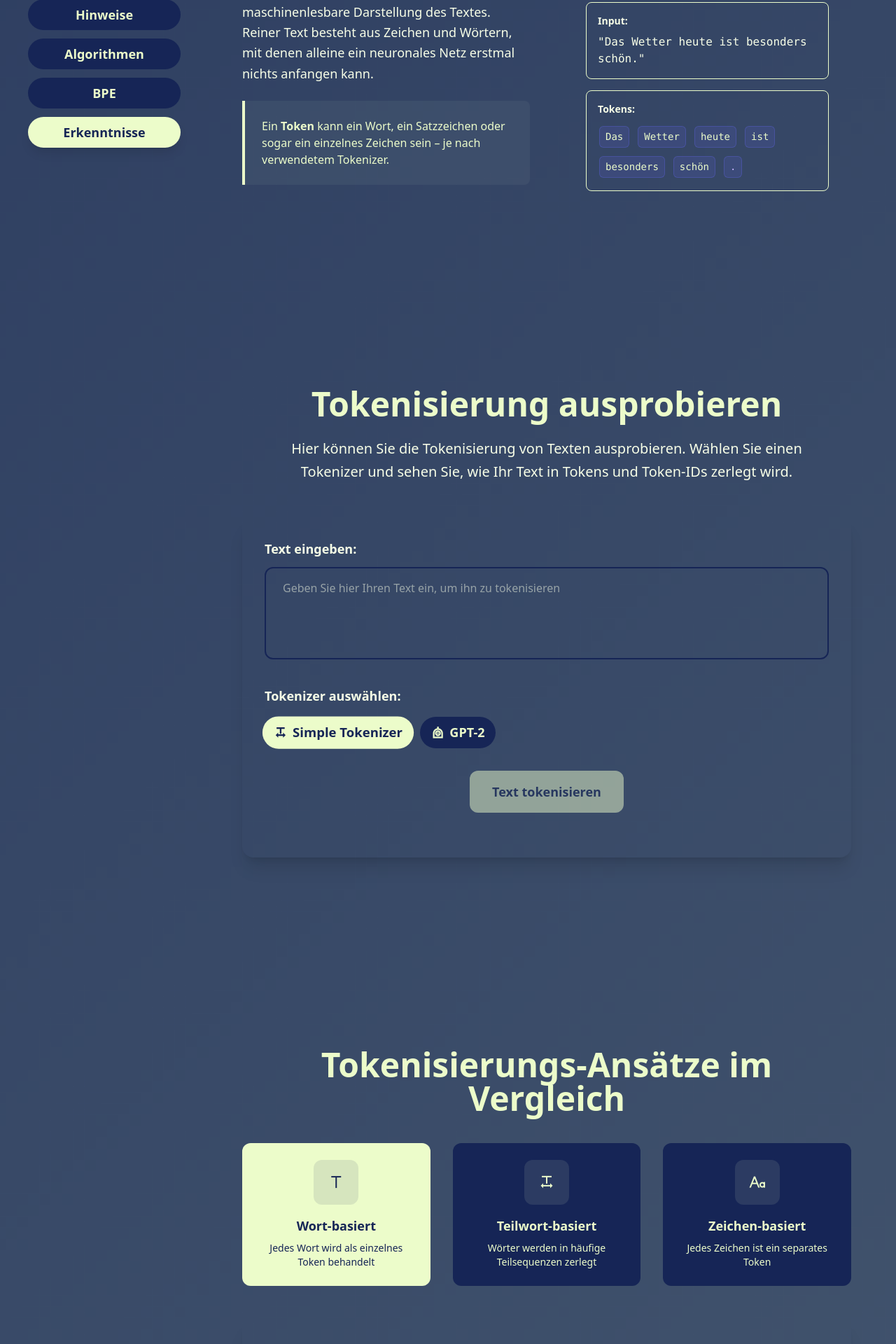
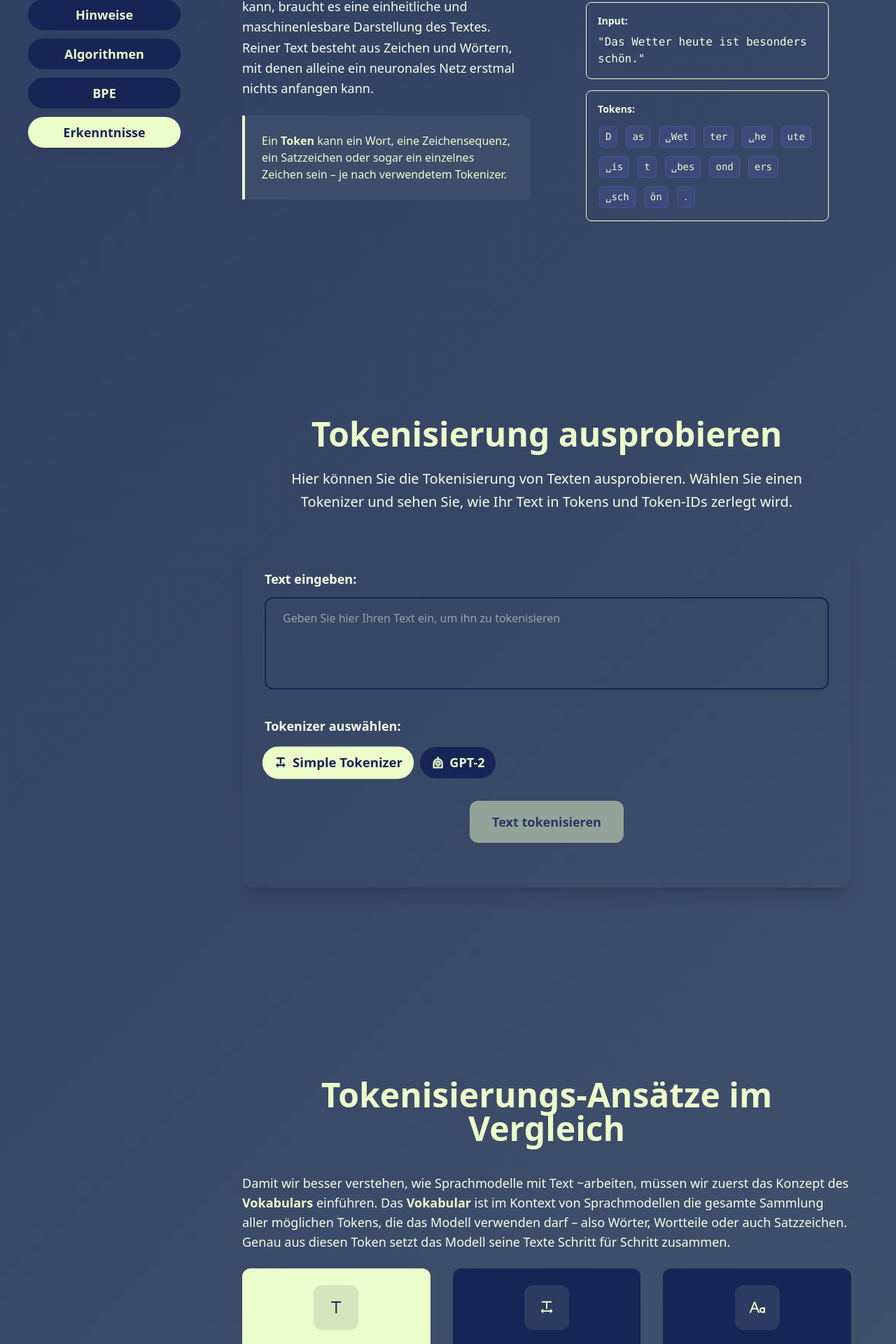
Before and after one commit to TNattermann/weiss-die-ki-dass-sie-nichts-weiss-frontend, a React (Vite) app: page /tokeninfo in a window 1280 px wide. Shown: the part 369-2289 px from the top of the page at 70% size. Built offline with nearby package versions, Linux system fonts and the light colour scheme.

Commit message:
Updated token page

```diff
--- a/src/pages/tokenInfo/TokenBPE.tsx
+++ b/src/pages/tokenInfo/TokenBPE.tsx
@@ -74,55 +74,61 @@ export default function TokenBPE() {
 
                 <div className="bg-bgColor p-6 rounded-lg border border-outline-dark">
                   <h4 className="font-semibold text-primary mb-3">
-                    2. Häufigste Paare finden
+                    2. Häufige benachbaarte Zeichenpaare zusammenfassen
                   </h4>
                   <p className="text-text-normal mb-2">
-                    Das Paar <code>t + t</code> in „Wetter“ kommt häufig vor:
+                    Beispiel: Das Paar <code>a + s</code> in „Das“ kommt häufig vor:
                   </p>
                   <div className="flex flex-wrap gap-2">
                     <span className="token token-word">D</span>
-                    <span className="token token-word">a</span>
+                    <span className="token token-word">as</span>
+                    <span className="token token-special">␣</span>
+                    <span className="token token-word">We</span>
+                    <span className="token token-word">t</span>
+                    <span className="token token-word">t</span>
+                    <span className="token token-word">er</span>
+                    <span className="token token-special">␣</span>
+                    <span className="token token-word">he</span>
+                    <span className="token token-word">u</span>
+                    <span className="token token-word">te</span>
+                    <span className="token token-word">␣i</span>
+                    <span className="token token-word">s</span>
+                    <span className="token token-word">t</span>
+                    <span className="token token-special">␣</span>
+                    <span className="token token-word">be</span>
+                    <span className="token token-word">s</span>
+                    <span className="token token-word">on</span>
+                    <span className="token token-word">d</span>
+                    <span className="token token-word">e</span>
+                    <span className="token token-word">r</span>
                     <span className="token token-word">s</span>
                     <span className="token token-special">␣</span>
-                    <span className="token token-word">W</span>
-                    <span className="token token-word">e</span>
-                    <span className="token token-word">tt</span>
-                    <span className="token token-word">e</span>
-                    <span className="token token-word">r</span>
-                    <span className="token token-special">␣</span>
-                    <span className="token token-word">h</span>
-                    <span className="token token-word">e</span>
-                    <span className="token token-word">u</span>
-                    <span className="token token-word">t</span>
-                    <span className="token token-word">e</span>
-                    <span className="token token-special">␣</span>
-                    <span className="token token-word">ist</span>
-                    <span className="token token-special">␣</span>
-                    <span className="token token-word">besonders</span>
-                    <span className="token token-special">␣</span>
-                    <span className="token token-word">schön</span>
+                    <span className="token token-word">s</span>
+                    <span className="token token-word">ch</span>
+                    <span className="token token-word">ön</span>
                     <span className="token token-special">.</span>
                   </div>
                 </div>
 
                 <div className="bg-bgColor p-6 rounded-lg border border-outline-dark">
-                  <h4 className="font-semibold text-primary mb-3">3. Iteration</h4>
+                  <h4 className="font-semibold text-primary mb-3">3. Nächste Iteration</h4>
                   <p className="text-text-normal mb-2">
-                    Weitere häufige Kombinationen zusammenfassen (z. B. „Das“, „Wett“, „er“, „schön“):
+                    Weitere häufige Wortsequenzen zusammenfassen (z. B. „␣Wet“, „ute“):
                   </p>
                   <div className="flex flex-wrap gap-2">
-                    <span className="token token-word">Das</span>
-                    <span className="token token-special">␣</span>
-                    <span className="token token-word">Wett</span>
-                    <span className="token token-word">er</span>
-                    <span className="token token-special">␣</span>
-                    <span className="token token-word">heute</span>
-                    <span className="token token-special">␣</span>
-                    <span className="token token-word">ist</span>
-                    <span className="token token-special">␣</span>
-                    <span className="token token-word">besonders</span>
-                    <span className="token token-special">␣</span>
-                    <span className="token token-word">schön</span>
+                    <span className="token token-word">D</span>
+                    <span className="token token-word">as</span>
+                    <span className="token token-word">␣Wet</span>
+                    <span className="token token-word">ter</span>
+                    <span className="token token-word">␣he</span>
+                    <span className="token token-word">ute</span>
+                    <span className="token token-word">␣is</span>
+                    <span className="token token-word">t</span>
+                    <span className="token token-word">␣bes</span>
+                    <span className="token token-word">ond</span>
+                    <span className="token token-word">ers</span>
+                    <span className="token token-word">␣sch</span>
+                    <span className="token token-word">ön</span>
                     <span className="token token-special">.</span>
                   </div>
                 </div>
--- a/src/pages/tokenInfo/TokenIntroduction.tsx
+++ b/src/pages/tokenInfo/TokenIntroduction.tsx
@@ -18,7 +18,7 @@ export default function TokenInfoAlgorithms() {
                         </p>
                         <div className="bg-primary/5 border-l-4 text-primary p-6 rounded-r-lg mb-6">
                             <p className="text-textMedium font-medium">
-                                Ein <strong className="text-primary">Token</strong> kann ein Wort, ein Satzzeichen oder
+                                Ein <strong className="text-primary">Token</strong> kann ein Wort, eine Zeichensequenz, ein Satzzeichen oder
                                 sogar ein einzelnes Zeichen sein – je nach verwendetem Tokenizer.
                             </p>
                         </div>
@@ -32,12 +32,19 @@ export default function TokenInfoAlgorithms() {
                         <div className="bg-bgColor p-4 rounded-lg border border-outline">
                             <p className="text-text-normal font-semibold text-sm text-textNormal mb-3">Tokens:</p>
                             <div className="flex flex-wrap gap-2">
-                                <span className="token token-word">Das</span>
-                                <span className="token token-word">Wetter</span>
-                                <span className="token token-word">heute</span>
-                                <span className="token token-word">ist</span>
-                                <span className="token token-word">besonders</span>
-                                <span className="token token-word">schön</span>
+                                <span className="token token-word">D</span>
+                                <span className="token token-word">as</span>
+                                <span className="token token-word">␣Wet</span>
+                                <span className="token token-word">ter</span>
+                                <span className="token token-word">␣he</span>
+                                <span className="token token-word">ute</span>
+                                <span className="token token-word">␣is</span>
+                                <span className="token token-word">t</span>
+                                <span className="token token-word">␣bes</span>
+                                <span className="token token-word">ond</span>
+                                <span className="token token-word">ers</span>
+                                <span className="token token-word">␣sch</span>
+                                <span className="token token-word">ön</span>
                                 <span className="token token-special">.</span>
                             </div>
                         </div>
--- a/src/pages/tokenInfo/TokenMainTakeaways.tsx
+++ b/src/pages/tokenInfo/TokenMainTakeaways.tsx
@@ -13,26 +13,33 @@ export default function TokenMainTakeaways() {
               <span className="text-5xl font-bold text-center text-primary break-words">Wichtige Erkenntnisse</span>
             </div>
           </h1>
-          <div className="bg-gradient-to-r from-primary text-outline-dark text-bgColor p-8 rounded-2xl">
+          <div className="bg-primary-container p-8 rounded-2xl">
             <div className="grid grid-cols-1 md:grid-cols-2 gap-6">
               <div>
-                <h3 className="text-on-primary-container-selected font-semibold mb-3">Tokens sind keine Wörter</h3>
-                <p className="text-on-primary-container-selected">
+                <h3 className="text-on-primary-container font-semibold mb-3"><b>Tokens sind keine Wörter</b></h3>
+                <p className="text-on-primary-container">
                   Tokens sind rein technische Einheiten, in die Text zerlegt wird. Das Modell „versteht“ den Text nicht auf Wortebene,
                   sondern verarbeitet nur diese Token-Sequenzen.
                 </p>
               </div>
               <div>
-                <h3 className="text-on-primary-container-selected font-semibold mb-3">Algorithmus-Wahl</h3>
-                <p className="text-on-primary-container-selected">
+                <h3 className="text-on-primary-container font-semibold mb-3"><b>Algorithmus-Wahl</b></h3>
+                <p className="text-on-primary-container">
                   Die Wahl des Tokenisierungsalgorithmus beeinflusst direkt, wie der Text zerteilt wird und wie effizient das Sprachmodell arbeitet.
                   Unterschiedliche Tokenizer können denselben Satz unterschiedlich zerlegen.
                 </p>
               </div>
-              {/* Volle Breite */}
-              <div className="md:col-span-2">
-                <h3 className="text-on-primary-container-selected text-center font-semibold mb-3"><b>Kein echtes Verständnis</b></h3>
-                <p className="text-on-primary-container-selected">
+              <div>
+                <h3 className="text-on-primary-container font-semibold mb-3"><b>Tokens sind keine sinnvollen Einheiten</b></h3>
+                <p className="text-on-primary-container">
+                  Tokens entsprechen nicht automatisch Wörtern oder grammatikalisch sinnvollen Bestandteilen.
+                  Besonders bei teilwort-basierten Ansätzen entstehen Sequenzen wie „he“ und „ute“,
+                  die für sich genommen keine Bedeutung tragen. Das Modell arbeitet aber ausschließlich mit diesen Fragmenten.
+                </p>
+              </div>
+              <div>
+                <h3 className="text-on-primary-container font-semibold mb-3"><b>Kein echtes Verständnis</b></h3>
+                <p className="text-on-primary-container">
                   Ein Sprachmodell kennt keine Bedeutungen, sondern nur mathematische Muster.
                   Auf die Frage <em>„Was ist eine Brombeere?“</em> hat es kein Verständnis darüber, was eine Brombeere ist,
                   sondern nur Wahrscheinlichkeiten für passende Token-Sequenzen, die es aus den Trainingsdaten gelernt hat.
@@ -47,9 +54,9 @@ export default function TokenMainTakeaways() {
           <div className="mt-12 text-center">
             <Link
                 to="/"
-                className="inline-flex items-center bg-primary-container text-on-primary-container px-8 py-3 rounded-lg font-medium hover:bg-primary transition-colors duration-200 shadow-lg"
+                className="inline-flex items-center bg-primary-container text-on-primary-container hover:brightness-110 hover:shadow-lg px-8 py-3 rounded-lg font-medium transition-colors duration-200 shadow-lg"
             >
-              Weiter zu Test
+              Weiter zu anderer Seite
               <ArrowRight className="text-on-primary-container ml-2 h-5 w-5" />
             </Link>
           </div>
--- a/src/pages/tokenInfo/TokenizationApproaches.tsx
+++ b/src/pages/tokenInfo/TokenizationApproaches.tsx
@@ -29,13 +29,13 @@ export default function TokenizationApproaches() {
             title: "Wort-basiert:",
             tokens: ["Das", "Wetter", "heute", "ist", "besonders", "schön."],
             tokenClass: "token-word",
-            description: "6 Tokens • Große Vokabular-Größe nötig • Jede unterstützte Sprache vergrößert das Vokabular"
+            description: "6 Tokens • Große Vokabular-Größe nötig, da jedes einzelne Wort ein Token ist • Jede unterstützte Sprache vergrößert das Vokabular"
         },
         subword: {
             title: "Teilwort-basiert (BPE):",
-            tokens: ["Das", "Wett", "er", "heute", "ist", "besonders", "schön", "."],
+            tokens: ["D", "as", "␣Wet", "ter", "␣he", "ute", "␣is", "t", "␣bes", "ond", "ers", "␣sch", "ön", "."],
             tokenClass: "token-subword",
-            description: "8 Tokens • Mittelgroßes Vokabular • Zerteilt Wörter in kleinere Einheiten • Gute Balance zwischen Vokabulargröße und Tokenanzahl"
+            description: "8 Tokens • Mittelgroßes Vokabular • Zerteilt Wörter in kleinere Einheiten (nicht unbedingt sinnvolle Silben oder Wortteile) • Gute Balance zwischen Vokabulargröße und Tokenanzahl"
         },
         character: {
             title: "Zeichen-basiert:",
@@ -56,6 +56,11 @@ export default function TokenizationApproaches() {
         <section className="py-16 px-6">
             <div className="max-w-6xl mx-auto">
                 <h1 className="text-5xl font-bold text-center text-primary mb-10">Tokenisierungs-Ansätze im Vergleich</h1>
+                <p className="text-lg text-text-normal mb-6 leading-r>elaxed">
+                    Damit wir besser verstehen, wie Sprachmodelle mit Text ~arbeiten, müssen wir zuerst das Konzept des <strong className="text-primary">Vokabulars</strong> einführen.
+                    Das <strong className="text-primary">Vokabular</strong> ist im Kontext von Sprachmodellen die gesamte Sammlung aller möglichen Tokens, die das Modell verwenden darf – also Wörter, Wortteile oder auch Satzzeichen.
+                    Genau aus diesen Token setzt das Modell seine Texte Schritt für Schritt zusammen.
+                </p>
                 <div className="grid grid-cols-1 md:grid-cols-3 gap-8 mb-12">
 
                     {tokenizationApproaches.map((t) => {
```
